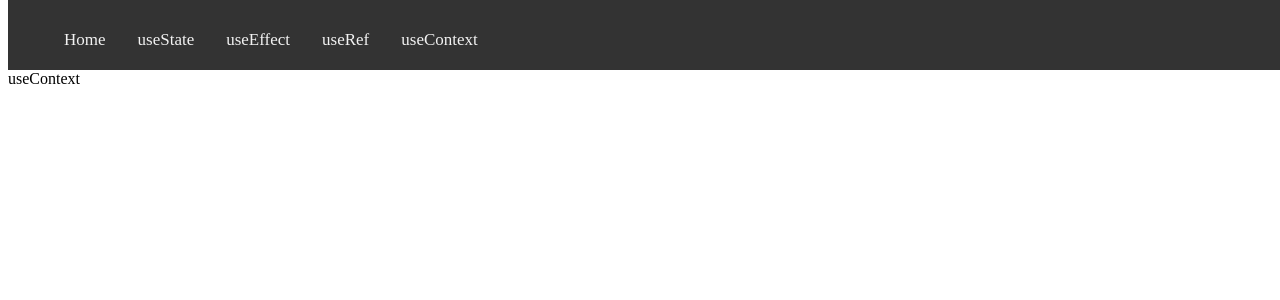
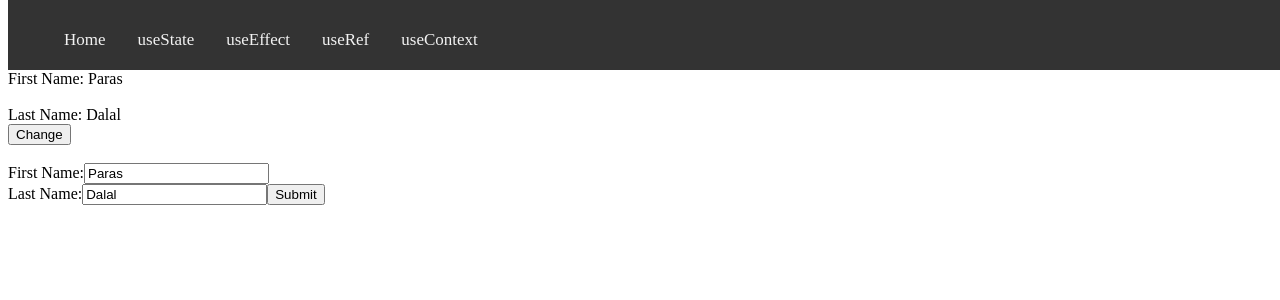
Before and after one commit to ParasDalal/reacttraining, a React (Create React App) app: page /SampleUseContext in a window 1280 px wide. Shown: the top 300 px of the page. Built offline with nearby package versions, Linux system fonts and the light colour scheme.

Commit message:
useContext

```diff
--- /dev/null
+++ b/src/interfaces/UserInfo.tsx
@@ -0,0 +1,9 @@
+export interface UserInfo {
+  firstname: string;
+  lastname: string;
+}
+
+export interface UserHandler {
+  user: UserInfo;
+  setUser: React.Dispatch<UserInfo>;
+}
--- a/src/pages/SampleUseContext.tsx
+++ b/src/pages/SampleUseContext.tsx
@@ -1,7 +1,107 @@
-import React from "react";
+import React, { createContext, useContext, useEffect, useState } from "react";
+import { UserInfo, UserHandler } from "../interfaces/UserInfo";
+
+const userCtx = createContext<Partial<UserHandler>>({});
 
 function SampleUseContext() {
-  return <div>useContext</div>;
+  const sampleUser: UserInfo = { firstname: "Paras", lastname: "Dalal" };
+  const [currUser, setCurrUser] = useState<UserInfo>(sampleUser);
+  return (
+    <userCtx.Provider value={{ user: currUser, setUser: setCurrUser }}>
+      <Intermediate />
+      <br />
+      <UserForm />
+    </userCtx.Provider>
+  );
 }
 
+function Intermediate() {
+  return (
+    <div>
+      <DisplayUser />
+    </div>
+  );
+}
+
+function DisplayUser() {
+  const currUserHandler = useContext(userCtx);
+  return (
+    <div>
+      <div>First Name: {currUserHandler?.user?.firstname}</div>
+      <br />
+      <div>Last Name: {currUserHandler?.user?.lastname}</div>
+      <button
+        onClick={() => {
+          if (currUserHandler?.setUser) {
+            currUserHandler?.setUser({ firstname: "Test", lastname: "New" });
+          }
+        }}
+      >
+        Change
+      </button>
+    </div>
+  );
+}
+
+function UserForm() {
+  const currUserHandler = useContext(userCtx);
+  const [f, setF] = useState<string>(
+    currUserHandler?.user?.firstname === undefined
+      ? ""
+      : currUserHandler?.user?.firstname
+  );
+  const [l, setL] = useState(
+    currUserHandler?.user?.lastname === undefined
+      ? ""
+      : currUserHandler?.user?.lastname
+  );
+  useEffect(() => {
+    setF(
+      currUserHandler?.user?.firstname === undefined
+        ? ""
+        : currUserHandler?.user?.firstname
+    );
+    setL(
+      currUserHandler?.user?.lastname === undefined
+        ? ""
+        : currUserHandler?.user?.lastname
+    );
+  }, [currUserHandler?.user?.firstname, currUserHandler?.user?.lastname]);
+  function onClk(e: React.SyntheticEvent) {
+    e.preventDefault();
+    if (currUserHandler?.setUser) {
+      currUserHandler?.setUser({ firstname: f, lastname: l });
+    }
+  }
+  return (
+    <form>
+      <label>First Name:</label>
+      <input
+        type="text"
+        id="first"
+        value={f}
+        onChange={(e: React.FormEvent<HTMLInputElement>) => {
+          setF(e.currentTarget.value);
+        }}
+      ></input>
+      <br />
+      <label>Last Name:</label>
+      <input
+        type="text"
+        id="last"
+        value={l}
+        onChange={(e: React.FormEvent<HTMLInputElement>) => {
+          setL(e.currentTarget.value);
+        }}
+      ></input>
+      <button
+        onClick={(e) => {
+          onClk(e);
+        }}
+      >
+        Submit
+      </button>
+    </form>
+  );
+}
 export default SampleUseContext;
```
